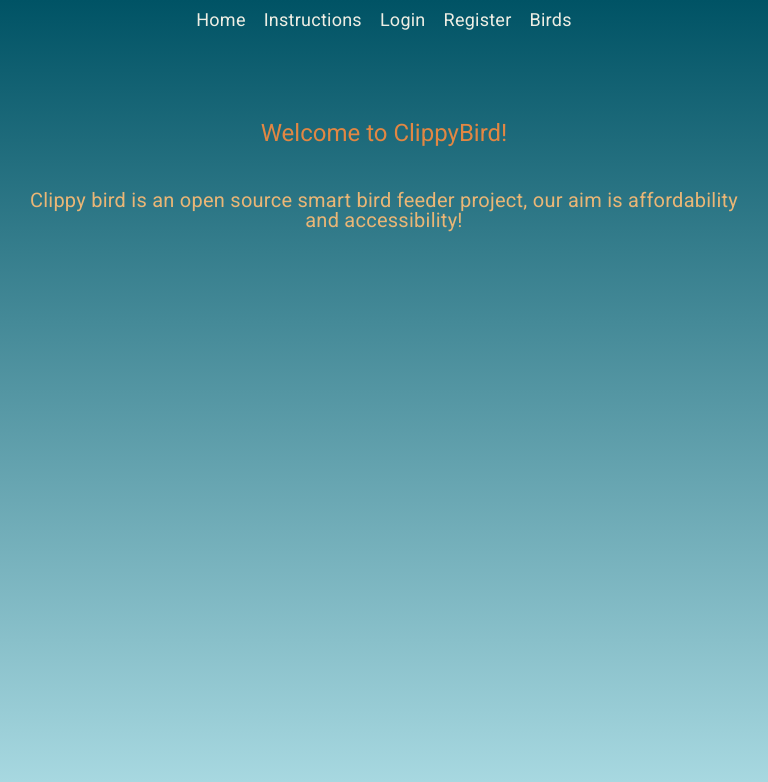
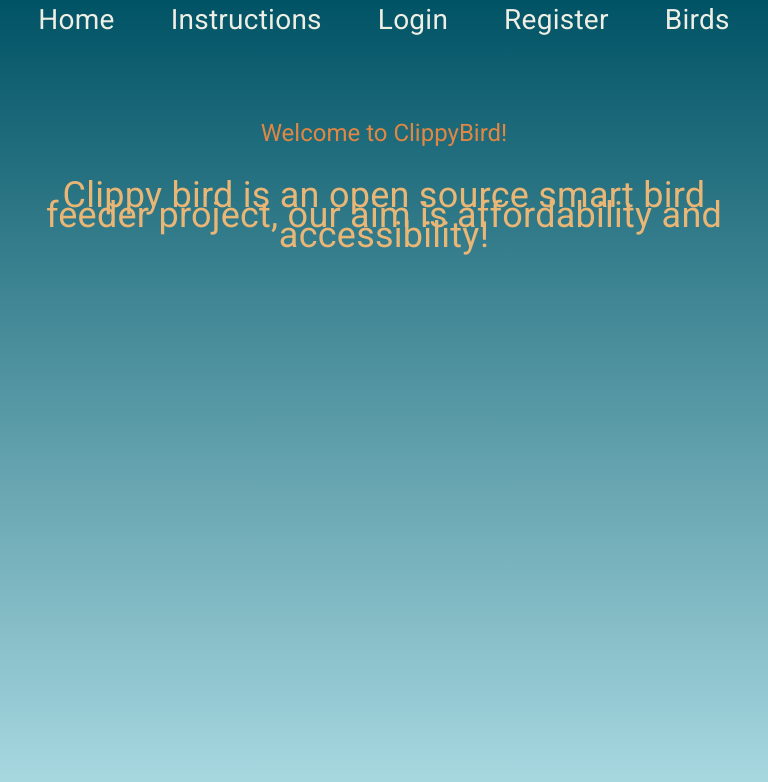
Before and after one commit to kellysun0124/ClippyBird, an Angular app in the folder FrontEnd/: page / in a window 768 px wide. Shown: the top 782 px of the page. Built offline with nearby package versions, Linux system fonts and the light colour scheme.

Commit message:
tablet media queries

```diff
--- a/FrontEnd/src/app/layouts/header/header.component.css
+++ b/FrontEnd/src/app/layouts/header/header.component.css
@@ -43,7 +43,17 @@
 
 /* Tablet media queries */
 @media screen and (min-width: 768px) and (max-width: 1024px){
-
+  .navbar-nav {
+    width: 100%;
+    text-align: center;
+    padding: 0; /* Remove default padding */
+  }
+  .nav-item {
+    display: inline-block; /* Ensure each nav item is on its own line */
+    font-size: 28px;
+    margin: 0; /* Reset margin */
+    padding: 10px 28px; /* Add padding for spacing between words */
+  }
 }
 
 /* Desktop media queries */
--- a/FrontEnd/src/styles.css
+++ b/FrontEnd/src/styles.css
@@ -16,7 +16,7 @@ body { margin: 0; font-family: Roboto, "Helvetica Neue", sans-serif; }
 
 /* Phone media queries */
 @media screen and (min-width: 360px) and (max-width: 800px){
-  .mat-card{
+  .title {
     font-size: 18px;
   }
   p {
@@ -25,12 +25,22 @@ body { margin: 0; font-family: Roboto, "Helvetica Neue", sans-serif; }
     text-align: center;
     padding: 25px;
     box-sizing: border-box; /* Ensure padding is included in the width */
+    line-height: -9px;
   }
 }
 
 /* Tablet media queries */
 @media screen and (min-width: 768px) and (max-width: 1024px){
-
+  h1 {
+    font-size: 36px;
+  }
+  p{
+    font-size: 36px;
+    max-width: 100%; /* Limit width to the screen width */
+    text-align: center;
+    padding: 20px;
+    box-sizing: border-box; /* Ensure padding is included in the width */
+  }
 }
 
 /* Desktop media queries */
```
